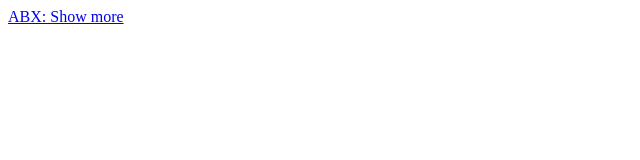
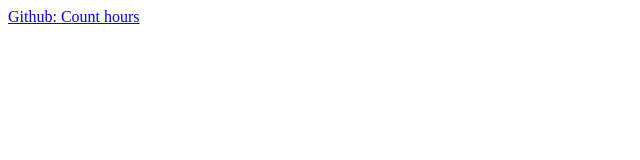
Before and after one commit to tomyo/github-project-count-hours, a plain HTML site: page index.html in a window 1280 px wide. Shown: the full height of the page, 0-640 px from the left. Drawn offline with Linux system fonts and the light colour scheme.

Commit message:
Update index.html

```diff
--- a/index.html
+++ b/index.html
@@ -1 +1 @@
-<a href="javascript:(function(){let newScript = document.createElement('script');newScript.src = 'https://tomyo.github.io/github-project-count-hours/count-hours.js';document.body.appendChild(newScript);})();">ABX: Show more</a>
+<a href="javascript:(function(){let newScript = document.createElement('script');newScript.src = 'https://tomyo.github.io/github-project-count-hours/count-hours.js';document.body.appendChild(newScript);})();">Github: Count hours</a>
```
